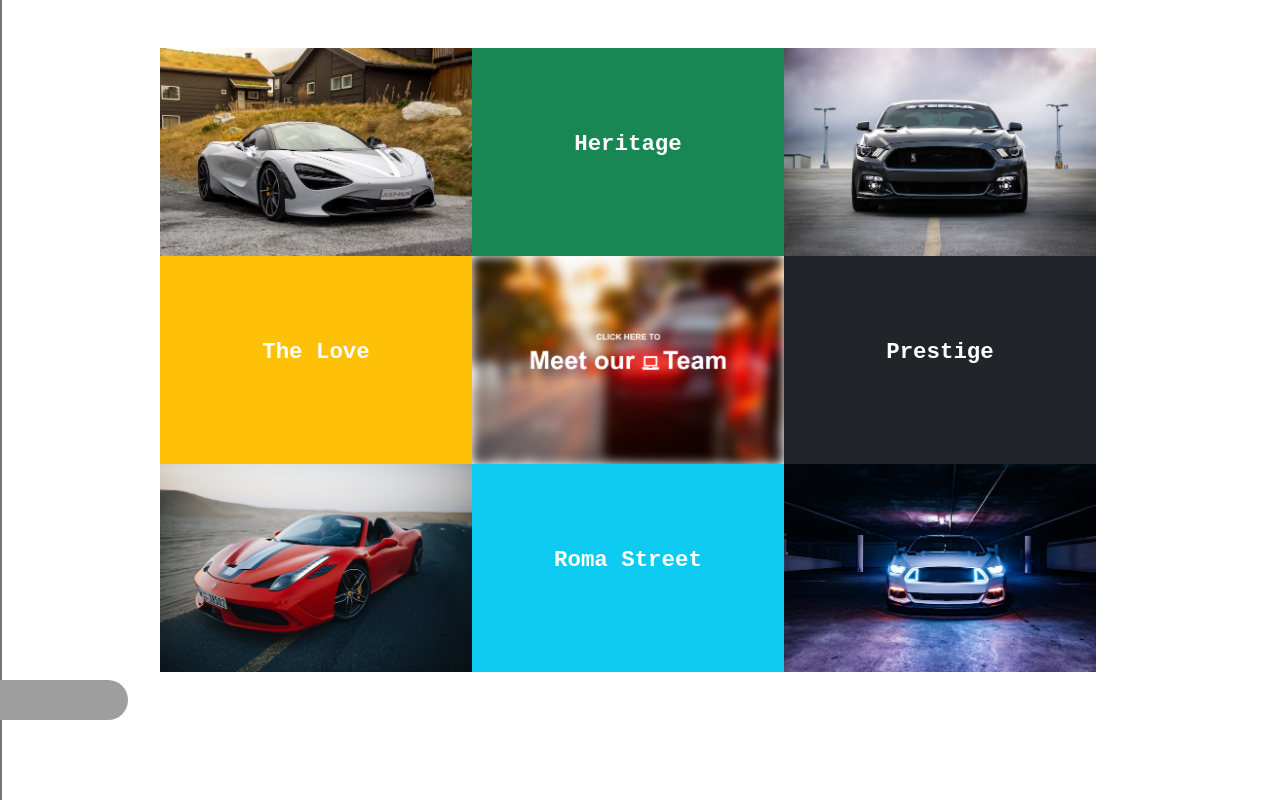
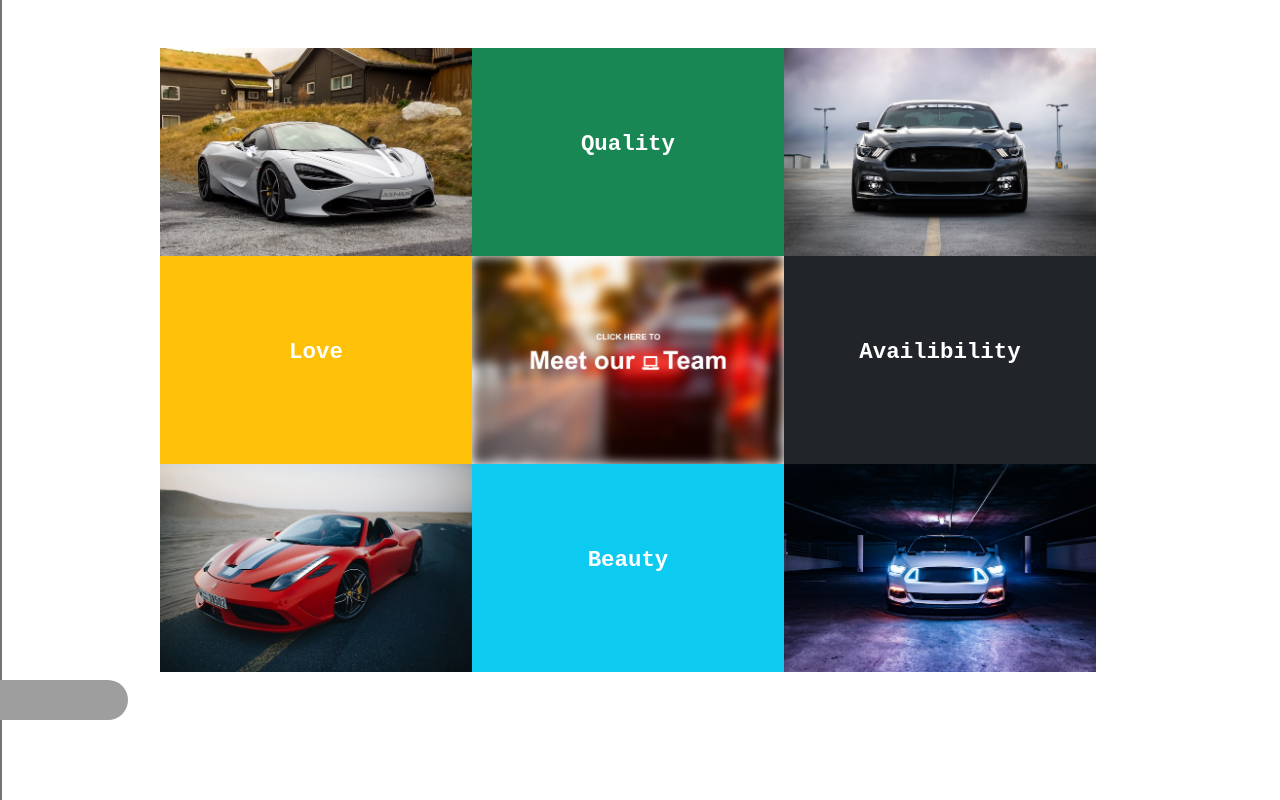
Before and after one commit to shahira-sadat/final-capstone-project-frontend, a React (Create React App) app: page /details in a window 1280 px wide. Built offline with nearby package versions, Linux system fonts and the light colour scheme; grey boxes are pictures that could not be loaded.

Commit message:
Add links to every page

```diff
--- a/src/components/team/details.js
+++ b/src/components/team/details.js
@@ -19,7 +19,9 @@ function Details() {
               <img src={carimage1} alt="car" className="w-100" />
             </div>
             <div className="col-md-4 bg-success">
-              <p className="p-details">Heritage</p>
+              <Link to="/quality" className="link">
+                <p className="p-details">Quality</p>
+              </Link>
             </div>
             <div className="col-md-4 p-0">
               <img src={carimage2} alt="car" className="w-100" />
@@ -27,7 +29,9 @@ function Details() {
           </div>
           <div className="row w-100">
             <div className="col-md-4 bg-warning">
-              <p className="p-details">The Love</p>
+              <Link to="/love" className="link">
+                <p className="p-details">Love</p>
+              </Link>
             </div>
             <div className="col-md-4 p-0">
               <Link to="/teams" className="link">
@@ -35,7 +39,9 @@ function Details() {
               </Link>
             </div>
             <div className="col-md-4 bg-dark">
-              <p className="p-details">Prestige</p>
+              <Link to="/availibility" className="link">
+                <p className="p-details">Availibility</p>
+              </Link>
             </div>
           </div>
           <div className="row w-100">
@@ -43,7 +49,9 @@ function Details() {
               <img src={carimage4} alt="car" className="w-100" />
             </div>
             <div className="col-md-4 bg-info">
-              <p className="p-details">Roma Street</p>
+              <Link to="/beauty" className="link">
+                <p className="p-details">Beauty</p>
+              </Link>
             </div>
             <div className="col-md-4 p-0">
               <img src={carimage5} alt="car" className="w-100" />
```
